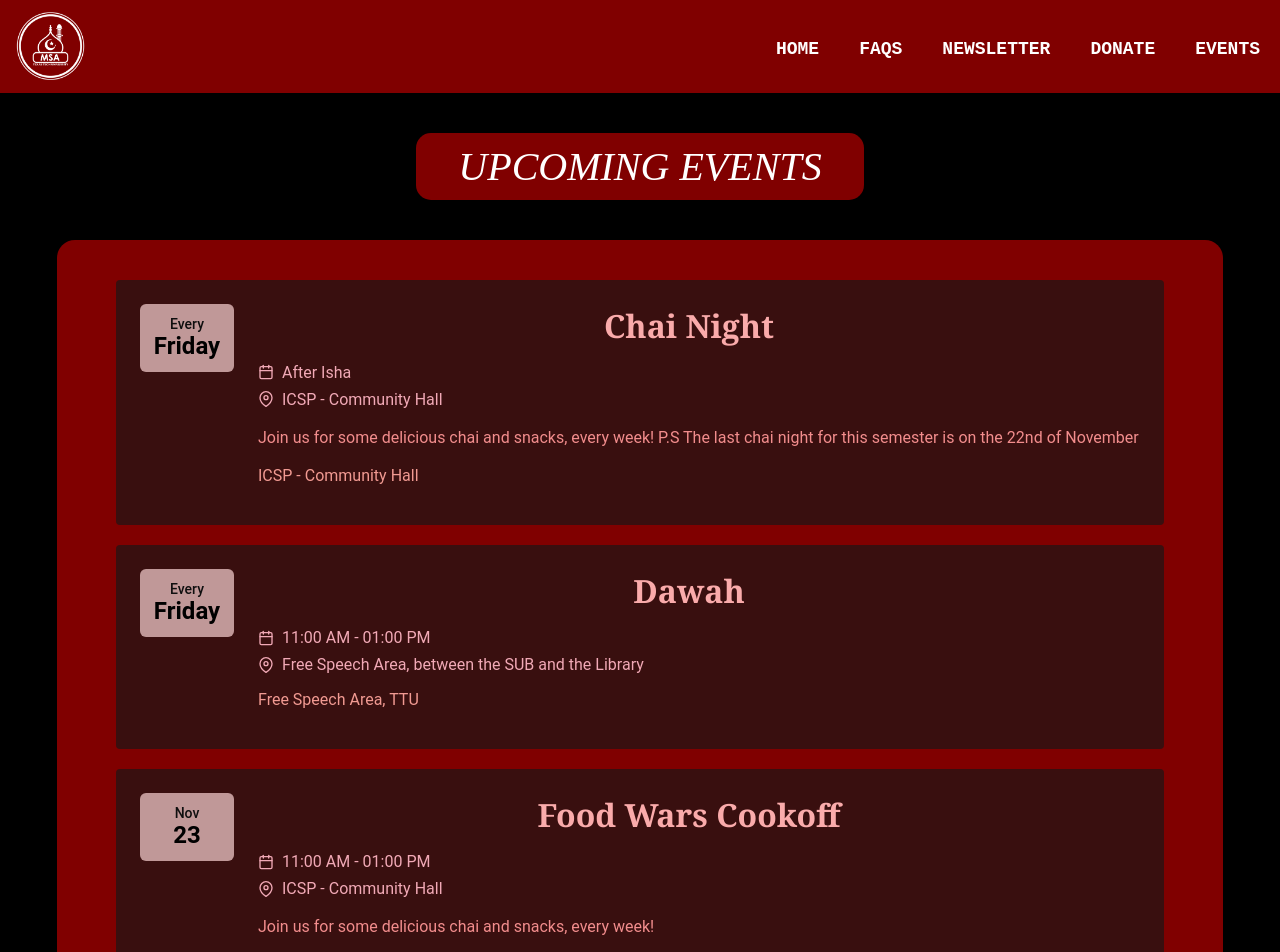
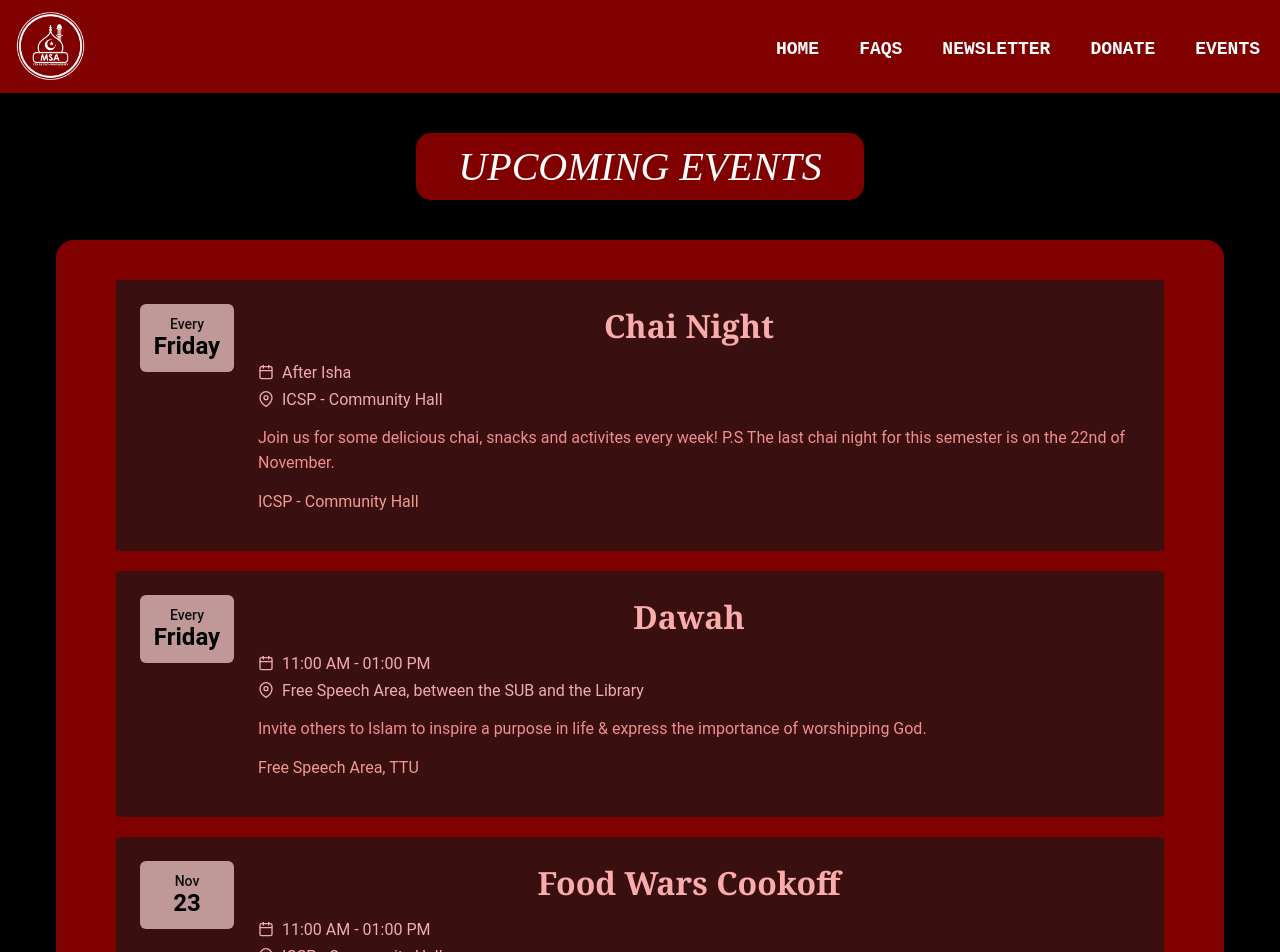
Before and after one commit to lbm-realty/MSA-Production, a React (Create React App) app in the folder frontend/: page /events in a window 1280 px wide. Shown: the top 952 px of the page. Built offline with nearby package versions, Linux system fonts and the light colour scheme.

Commit message:
Some final changes

```diff
--- a/frontend/src/components/donationContainer.jsx
+++ b/frontend/src/components/donationContainer.jsx
@@ -40,6 +40,9 @@ function DonationContainer() {
   };
 
   const handleAmount = (amount) => {
+    if (amount < 0.5) {
+      alert("Error: The amount entered was too small, please try again.");
+    }
     product.name = `Purchase of ${amount} was made`;
     product.price = amount;
   };
--- a/frontend/src/components/newsletter-component.jsx
+++ b/frontend/src/components/newsletter-component.jsx
@@ -2,13 +2,16 @@ import React, { useState } from "react";
 import "../css/newsletter.css";
 import pdf1 from "../images/MSA August Newsletter[1].pdf";
 import pdf2 from "../images/MSA September Newsletter[1].pdf";
+import pdf3 from "../images/MSA October Newsletter.pdf";
 
 const ComingSoon = () => {
-  const archivePdfs = []
+  const archivePdfs = [
+    { month: "August", file: pdf1 }
+  ]
 
   const pdfFiles = [
+    { month: "October", file: pdf3 },
     { month: "September", file: pdf2 },
-    { month: "August", file: pdf1 }
   ];
   const [isArchiveOpen, setArchiveOpen] = useState();
   const [ishovered, setHovered] = useState();
--- a/frontend/src/components/upcomingEvents.jsx
+++ b/frontend/src/components/upcomingEvents.jsx
@@ -5,7 +5,7 @@ const upcomingEvents = [
         timeRange: "After Isha",
         location: "ICSP - Community Hall",
         description:
-            "Join us for some delicious chai and snacks, every week! P.S The last chai night for this semester is on the 22nd of November",
+            "Join us for some delicious chai, snacks and activites every week! P.S The last chai night for this semester is on the 22nd of November.",
         venue: "ICSP - Community Hall",
     },
     {
@@ -14,7 +14,7 @@ const upcomingEvents = [
         timeRange: "11:00 AM - 01:00 PM",
         location: "Free Speech Area, between the SUB and the Library",
         description:
-            "",
+            "Invite others to Islam to inspire a purpose in life & express the importance of worshipping God.",
         venue: "Free Speech Area, TTU",
     },
     {
@@ -23,7 +23,7 @@ const upcomingEvents = [
         timeRange: "11:00 AM - 01:00 PM",
         location: "ICSP - Community Hall",
         description:
-            "Join us for some delicious chai and snacks, every week!",
+            "Bring your best dish & participate in the Brothers vs Sisters competition to see who take home the trophy!!",
         venue: "ICSP - Community Hall",
     }
 ]
--- a/frontend/src/css/donationContainer.css
+++ b/frontend/src/css/donationContainer.css
@@ -282,7 +282,7 @@ body {
         display: flexbox;
     }
     .oneTime{
-        font-size: small;
+        font-size: medium;
         scale: 1;
     }
     .donation-button-1, .donation-button-2, .donation-button-3 {
```
Also changed, not shown: 1 other file (tests, documents, lock files or other folders).
